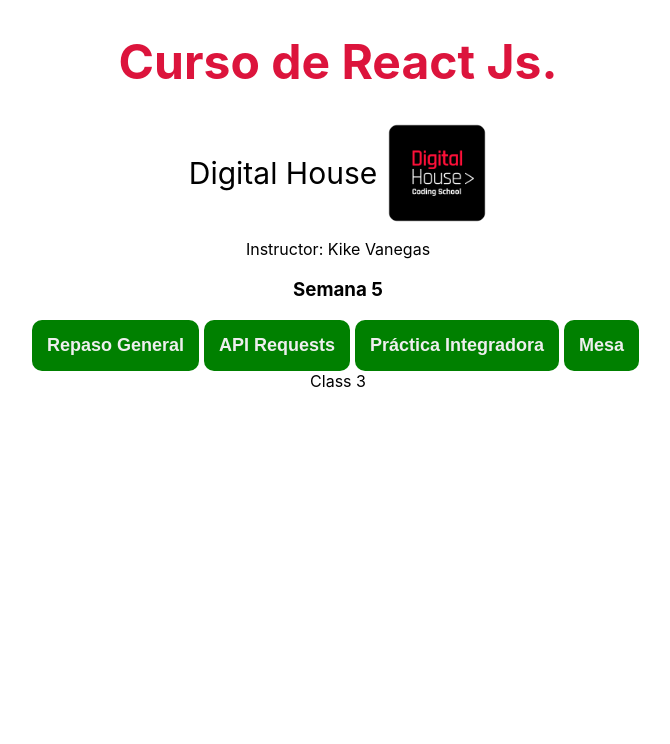
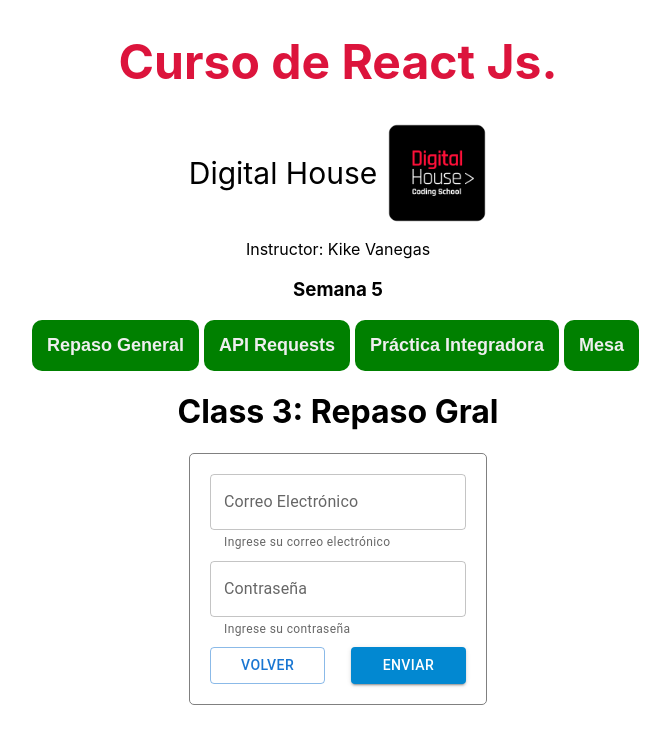
Before and after one commit to jayad23/Glossary_React, a React (Create React App) app: page / in a window 1280 px wide. Both pictures are taken after a click on the button "Práctica Integradora". Shown: the top 744 px of the page, without its empty margins (302-972 px from the left). Built offline with nearby package versions, Linux system fonts and the light colour scheme.

Commit message:
Config Class 3 week 5

```diff
--- a/package.json
+++ b/package.json
@@ -3,6 +3,11 @@
   "version": "0.1.0",
   "private": true,
   "dependencies": {
+    "@emotion/react": "^11.10.4",
+    "@emotion/styled": "^11.10.4",
+    "@mui/icons-material": "^5.10.3",
+    "@mui/material": "^5.10.3",
+    "@mui/styled-engine-sc": "^5.10.3",
     "@testing-library/jest-dom": "^5.16.5",
     "@testing-library/react": "^13.3.0",
     "@testing-library/user-event": "^13.5.0",
--- a/src/components/Week5/Class2/App.js
+++ b/src/components/Week5/Class2/App.js
@@ -35,14 +35,15 @@
     }
   }
 
-  const getValidationSchema = () => {
-    return Yup.lazy(() =>
+  const getValidationSchema = () => (
+    Yup.lazy(() =>
     Yup.object().shape({
-      email: Yup.string()
+      email:
+        Yup.string()
         .email("Correo electrónico invalido")
         .required("Campo Obligatorio"),
-        password: Yup
-        .string()
+      password:
+        Yup.string()
         .required('Campo Obligatorio')
         .matches(
           /^(?=.*[a-z])(?=.*[A-Z])(?=.*[0-9])(?=.*[!@#\$%\^&\\*])(?=.{8,})/,
@@ -50,7 +51,7 @@
         ),
     })
     )
-  }
+  )
 
   const onSubmit = (data) => {
     console.log(data);
--- a/src/components/Week5/Class3/App.js
+++ b/src/components/Week5/Class3/App.js
@@ -1,9 +1,47 @@
 import React from 'react'
+import {TextField, Grid, Button} from '@mui/material';
+import {Stack} from '@mui/system';
+import { useFormikHook } from "./useFormik";
+
 
 const App = () => {
+  const {values, setFieldValue, errors, handleSubmit} = useFormikHook();
   return (
-    <div>Class 3</div>
+    <div style={formContainerStyles}>
+      <h1>Class 3: Repaso Gral</h1>
+      <form style={formStyles} onSubmit={handleSubmit}>
+        <Stack spacing={1}>
+          <TextField
+            fullWidth
+            error={errors?.email && true}
+            helperText={errors?.email ? errors.email : "Ingrese su correo electrónico"}
+            label="Correo Electrónico"
+            onChange={(e) => setFieldValue("email", e.target.value)}
+
+          />
+          <TextField
+            fullWidth
+            type="password"
+            error={errors?.password && true}
+            helperText={errors?.password ? errors.password : "Ingrese su contraseña"}
+            label="Contraseña"
+            onChange={(e) => setFieldValue("password", e.target.value)}
+          />
+          <Grid container sm={12}>
+            <Grid xs={6} textAlign="start">
+              <Button variant="outlined" sx={{ width: "90%"}}>Volver</Button>
+            </Grid>
+            <Grid sm={6} textAlign="end">
+              <Button type="submit" variant="contained" color="info" sx={{ width: "90%"}}>Enviar</Button>
+            </Grid>
+          </Grid>
+        </Stack>
+      </form>
+    </div>
   )
 }
 
+const formContainerStyles = {justifyContent: "center", display: "flex", flexDirection: "column", alignItems: "center"}
+const formStyles = { width: "20%", padding: "20px", border: "1px solid gray", borderRadius: "5px"};
+
 export default App
--- /dev/null
+++ b/src/components/Week5/Class3/useFormik.js
@@ -0,0 +1,49 @@
+/* eslint-disable no-useless-escape */
+import { useFormik } from "formik";
+import * as Yup from "yup";
+
+export const useFormikHook = () => {
+    const getInitialValues = () => {
+        return {
+          email: "",
+          password: ""
+        }
+      }
+
+      const getValidationSchema = () => (
+        Yup.lazy(() =>
+        Yup.object().shape({
+          email:
+            Yup.string()
+            .email("Correo electrónico invalido")
+            .required("Campo Obligatorio"),
+          password:
+            Yup.string()
+            .required('Campo Obligatorio')
+            .matches(
+              /^(?=.*[a-z])(?=.*[A-Z])(?=.*[0-9])(?=.*[!@#\$%\^&\\*])(?=.{8,})/,
+              "Debe contener 8 Caracteres, 1 Mayus, 1 minus, 1 num y un símbolo"
+            ),
+        })
+        )
+      )
+
+      const onSubmit = (data) => {
+        console.log(data);
+      }
+
+      const {values, setFieldValue, errors, handleSubmit} = useFormik({
+        initialValues: getInitialValues(),
+        validationSchema: getValidationSchema(),
+        validateOnChange: false,
+        validateOnBlur: false,
+        onSubmit
+      });
+
+      return {
+        values,
+        setFieldValue,
+        errors,
+        handleSubmit
+      }
+}
```
Also changed, not shown: 1 other file (tests, documents, lock files or other folders).
